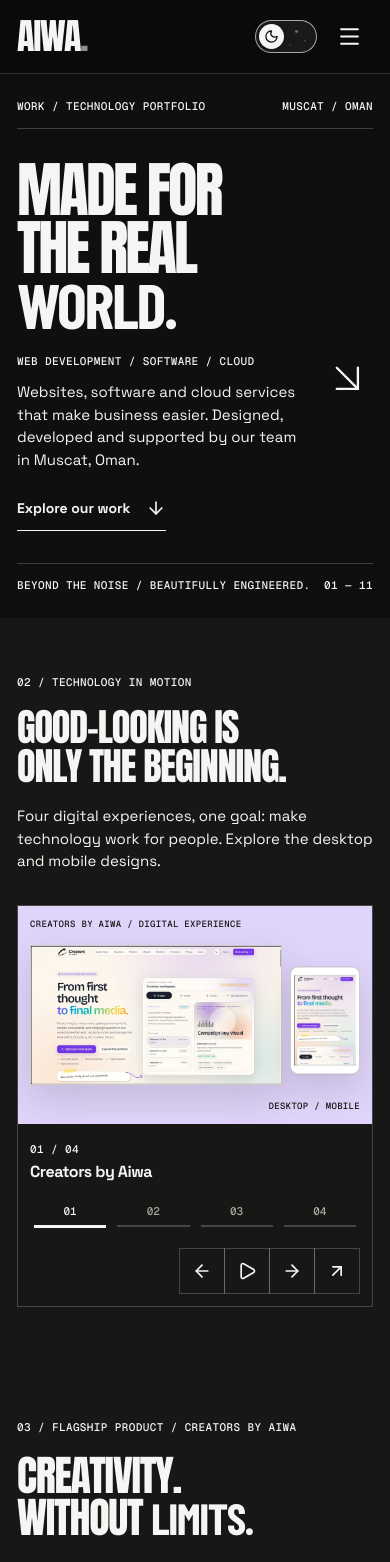
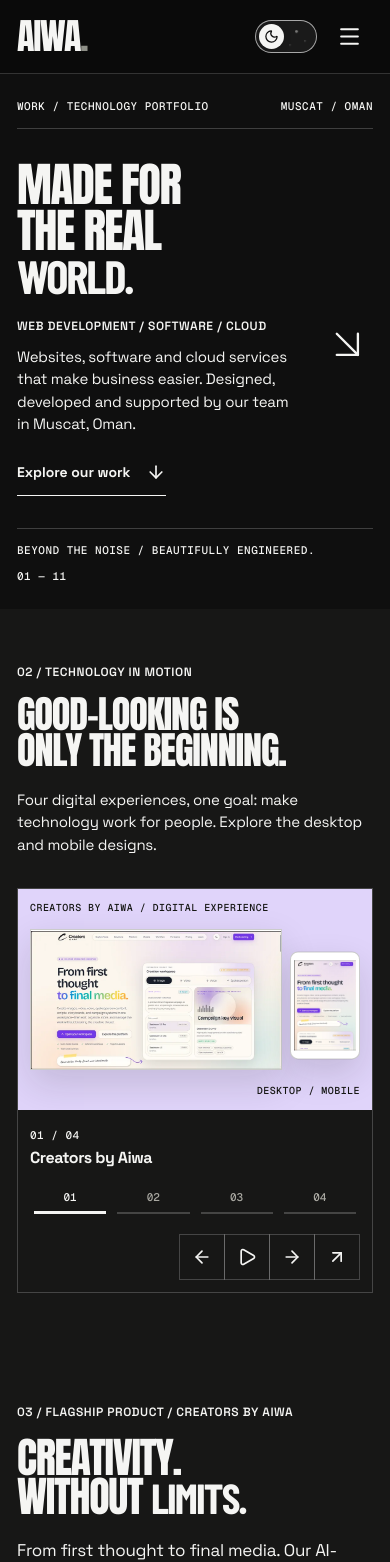
Before and after one commit to baba-dev/AMG-Web-V3, a Next.js app: page /work/technology in a window 390 px wide. Shown: the top 1562 px of the page. Built offline with nearby package versions, Linux system fonts and the light colour scheme; a web font is replaced by a local one.

Commit message:
refactor: align portfolio typography with shared editorial roles

```diff
--- a/src/app/work/technology/technology.css
+++ b/src/app/work/technology/technology.css
@@ -10,13 +10,13 @@
 .tech-page main a{color:inherit;text-decoration:none}
 .tech-page main :where(img){display:block;max-width:100%;height:auto}
 .tech-page main svg{flex-shrink:0}
-.tech-page main :where(p){font-size:var(--type-body-size);line-height:var(--leading-body)}
-.tech-page .tech-meta{font:500 var(--type-meta-size)/1.5 var(--type-mono);letter-spacing:.035em;text-transform:uppercase}
+.tech-page main :where(p){font-size:var(--type-body-size);line-height:var(--leading-body);letter-spacing:var(--tracking-body)}
+.tech-page .tech-meta{font:500 var(--type-meta-size)/1.5 var(--type-mono);letter-spacing:var(--tracking-label);text-transform:uppercase}
 .tech-gutter{padding-inline:var(--aiwa-gutter,clamp(17px,3vw,48px))}
 .tech-section{padding-block:clamp(60px,8vw,132px);scroll-margin-top:100px}
-.tech-page main :where(h2){font:400 var(--type-display-m)/1.01 var(--type-display);letter-spacing:var(--tracking-display);text-transform:uppercase;overflow-wrap:normal;text-wrap:balance}
-.tech-page main h2 em,.tech-poster em{font:italic 900 1.04em/.86 var(--type-emphasis);letter-spacing:-.035em}
-.tech-page main :where(h3){font:700 var(--type-project-title)/1.12 var(--type-body);letter-spacing:-.045em}
+.tech-page main :where(h2){font:400 var(--type-portfolio-chapter)/var(--leading-display) var(--type-display);letter-spacing:var(--tracking-display);text-transform:uppercase;overflow-wrap:normal;text-wrap:balance}
+.tech-page main h2 em,.tech-poster em{font:italic 900 1em/.94 var(--type-emphasis);letter-spacing:-.045em}
+.tech-page main :where(h3){font:600 var(--type-project-title)/1.2 var(--type-body);letter-spacing:var(--tracking-body)}
 .tech-page .tech-link{display:inline-flex;align-items:center;justify-content:space-between;gap:clamp(16px,3vw,44px);min-height:46px;width:fit-content;border:0;border-bottom:1px solid currentColor;background:none;font:700 var(--type-ui-size)/1.3 var(--type-body);padding:8px 0}
 .tech-link svg,.tech-card__label svg,.tech-index__rows svg{transition:transform .28s ease}
 .tech-link:hover svg,.tech-card a:hover .tech-card__label svg,.tech-featured__card a:hover .tech-card__label svg,.tech-index__rows a:hover svg{transform:translate(3px,-3px)}
@@ -24,7 +24,7 @@
 .tech-hero__top,.tech-hero__bottom{display:flex;justify-content:space-between;gap:20px;border-bottom:1px solid var(--tech-rule);padding-bottom:13px}
 .tech-hero__bottom{border-bottom:0;border-top:1px solid var(--tech-rule);padding:13px 0 0}
 .tech-hero__body{min-height:clamp(480px,59vw,850px);display:grid;grid-template-columns:minmax(0,1.45fr) minmax(0,.55fr);align-items:end;gap:clamp(24px,4vw,75px);padding-block:clamp(36px,5vw,82px)}
-.tech-poster{font:400 clamp(60px,13.2vw,210px)/.93 var(--type-display);letter-spacing:-.045em;min-width:0}
+.tech-poster{font:400 var(--type-portfolio-hero)/.99 var(--type-display);letter-spacing:var(--tracking-display);min-width:0}
 .tech-poster>span,.tech-poster>em{display:block;width:fit-content;animation:tech-headline .75s cubic-bezier(.18,.72,.2,1) both}
 .tech-poster>span:nth-child(2){animation-delay:.12s}.tech-poster>em{animation-delay:.24s}
 .tech-dot{color:var(--tech-accent)}
@@ -42,7 +42,7 @@
 .tech-reel__frame{animation:tech-reel-in .5s ease both}
 @keyframes tech-reel-in{from{opacity:.55;transform:translateY(5px)}to{opacity:1;transform:none}}
 .tech-pair{background:var(--project-accent);color:#151613;padding:clamp(12px,2.8vw,44px);min-width:0;overflow:hidden}
-.tech-pair__tag{font:500 clamp(9px,.85vw,13px)/1.4 var(--type-mono);letter-spacing:.035em;display:block}
+.tech-pair__tag{font:500 var(--type-portfolio-tag)/1.4 var(--type-mono);letter-spacing:var(--tracking-label);display:block}
 .tech-pair__end{text-align:right}
 .tech-pair__screens{position:relative;display:grid;grid-template-columns:minmax(0,1fr) minmax(0,.2fr);align-items:center;gap:clamp(6px,1vw,18px);padding-block:clamp(14px,3vw,45px);min-height:clamp(120px,37vw,570px)}
 .tech-pair__desktop,.tech-pair__mobile{box-shadow:0 12px 28px #15161325;border:1px solid #15161355;background:#fff;min-width:0;transition:transform .45s cubic-bezier(.2,.7,.2,1)}
@@ -53,14 +53,14 @@
 .tech-page main a:hover .tech-pair__desktop{transform:translateY(-3px)}
 .tech-page main a:hover .tech-pair__mobile{transform:translateY(7%)}
 .tech-reel__bar{display:flex;align-items:center;justify-content:space-between;padding:clamp(12px,2vw,24px);gap:14px}
-.tech-reel__bar strong{display:block;font-size:clamp(16px,2vw,26px);letter-spacing:-.03em}
+.tech-reel__bar strong{display:block;font-size:var(--type-portfolio-media-title);letter-spacing:var(--tracking-display)}
 .tech-controls{display:flex;align-items:center;flex-shrink:0}
 .tech-controls button,.tech-icon-link{display:grid;place-items:center;width:46px;height:46px;border:1px solid var(--tech-rule);background:transparent;color:inherit;flex-shrink:0}
 .tech-controls>*+*{margin-left:-1px}
 .tech-controls :is(button,.tech-icon-link):hover,.tech-controls button[aria-pressed=true]{background:var(--tech-accent);color:var(--tech-accent-ink);border-color:var(--tech-accent);position:relative}
 .tech-flagship{background:var(--tech-raised);color:var(--tech-ink)}
 .tech-flagship__intro{display:grid;grid-template-columns:minmax(0,1.4fr) minmax(0,.6fr);gap:clamp(24px,5vw,90px);align-items:end;margin-bottom:clamp(35px,5vw,72px)}
-.tech-flagship__intro h2{margin-top:18px;font-size:clamp(48px,10vw,155px)}
+.tech-flagship__intro h2{margin-top:18px;font-size:var(--type-portfolio-feature)}
 .tech-flagship__intro h2 em{color:inherit}
 .tech-flagship__intro p:not(.tech-meta){font-size:var(--type-body-large);margin-bottom:24px;max-width:37ch}
 .tech-flagship__visual{display:block}
@@ -71,7 +71,7 @@
 .tech-capability:last-child{border-bottom:1px solid var(--tech-rule)}
 .tech-capability summary{display:grid;grid-template-columns:clamp(30px,5vw,70px) minmax(0,1fr) auto;align-items:center;gap:14px;padding-block:clamp(18px,2.8vw,40px);list-style:none}
 .tech-capability summary::-webkit-details-marker{display:none}
-.tech-capability summary h3{font:400 clamp(28px,5.2vw,78px)/1.03 var(--type-display);letter-spacing:-.025em;text-transform:uppercase}
+.tech-capability summary h3{font:400 var(--type-portfolio-capability)/var(--leading-display) var(--type-display);letter-spacing:var(--tracking-display);text-transform:uppercase}
 .tech-capability summary svg{transition:transform .28s ease}
 .tech-capability[open] summary svg{transform:rotate(45deg)}
 .tech-capability__body{display:grid;grid-template-columns:minmax(0,.85fr) minmax(0,1.15fr);gap:clamp(20px,6vw,90px);padding:0 0 clamp(25px,4vw,60px) clamp(44px,6vw,84px);align-items:center}
@@ -101,7 +101,7 @@
 .tech-index__rows li:last-child{border-bottom:1px solid var(--tech-rule)}
 .tech-index__rows a{display:grid;grid-template-columns:32px minmax(0,1fr) auto;align-items:center;gap:clamp(9px,1.5vw,20px);padding:clamp(14px,1.75vw,28px) 4px;min-height:66px}
 .tech-index__rows a:hover,.tech-index__rows a:focus-visible{background:var(--tech-raised)}
-.tech-index__rows strong{font:600 clamp(21px,2.8vw,44px)/1.1 var(--type-body);letter-spacing:-.045em;display:block}
+.tech-index__rows strong{font:600 var(--type-project-list)/1.15 var(--type-body);letter-spacing:var(--tracking-body);display:block}
 .tech-index__rows small{display:block;color:var(--tech-muted);margin-top:6px;font:400 var(--type-meta-size)/1.4 var(--type-mono)}
 .tech-index__preview{position:sticky;top:112px;min-width:0}
 .tech-index__preview h3{margin-top:18px}
@@ -118,23 +118,23 @@
 .tech-ecosystem{background:var(--tech-raised);color:var(--tech-ink)}
 .tech-ecosystem__grid{display:grid;grid-template-columns:repeat(4,minmax(0,1fr));border-top:1px solid var(--tech-rule);border-left:1px solid var(--tech-rule)}
 .tech-ecosystem__item{min-height:clamp(160px,16vw,240px);border-right:1px solid var(--tech-rule);border-bottom:1px solid var(--tech-rule);padding:clamp(14px,2vw,28px);display:flex;flex-direction:column;justify-content:space-between;gap:14px;transition:background .25s,color .25s}
-.tech-ecosystem__item h3{font:600 clamp(25px,3vw,46px)/1.1 var(--type-body);letter-spacing:-.055em}
+.tech-ecosystem__item h3{font:600 var(--type-project-title)/1.1 var(--type-body);letter-spacing:var(--tracking-body)}
 .tech-ecosystem__item:hover{background:var(--tech-ink);color:var(--tech-paper)}
 .tech-expertise{background:var(--tech-raised);color:var(--tech-ink)}
 .tech-expertise__grid{display:grid;grid-template-columns:repeat(3,minmax(0,1fr));border-top:1px solid var(--tech-rule);border-left:1px solid var(--tech-rule)}
 .tech-expertise__grid>div{padding:clamp(14px,3vw,42px);border-right:1px solid var(--tech-rule);border-bottom:1px solid var(--tech-rule);display:flex;flex-direction:column;gap:16px}
-.tech-expertise__mark{font:400 clamp(34px,8vw,118px)/1 var(--type-display);letter-spacing:-.03em}
+.tech-expertise__mark{font:400 var(--type-portfolio-feature)/1 var(--type-display);letter-spacing:var(--tracking-display)}
 .tech-expertise__note{margin-top:20px!important;color:var(--tech-muted)}
 .tech-process ol{list-style:none;padding:0}
 .tech-process li{border-top:1px solid var(--tech-rule);padding-block:clamp(16px,2.5vw,35px);display:grid;grid-template-columns:clamp(24px,5vw,70px) minmax(0,.7fr) minmax(0,1fr) auto;gap:16px;align-items:center}
 .tech-process li:last-child{border-bottom:1px solid var(--tech-rule)}
-.tech-process li h3{font:400 clamp(30px,5vw,72px)/1 var(--type-display);letter-spacing:-.03em;text-transform:uppercase}
+.tech-process li h3{font:400 var(--type-process-title)/1 var(--type-display);letter-spacing:var(--tracking-display);text-transform:uppercase}
 .tech-outro{background:var(--tech-paper);color:var(--tech-ink)}
-.tech-outro h2{font-size:clamp(52px,11vw,168px);margin:24px 0 30px}
+.tech-outro h2{font-size:var(--type-portfolio-heading);margin:24px 0 30px}
 .tech-outro>p:not(.tech-meta){font-size:var(--type-body-large);max-width:56ch;margin-bottom:28px}
 .tech-detail__hero{padding-block:clamp(24px,4vw,60px) clamp(40px,5vw,80px);background:var(--tech-paper);color:var(--tech-ink)}
 .tech-detail__header{display:grid;grid-template-columns:minmax(0,1.45fr) minmax(0,.55fr);gap:clamp(20px,4vw,65px);align-items:end;margin:40px 0}
-.tech-detail__header h1{font:400 clamp(52px,9.4vw,138px)/1 var(--type-display);letter-spacing:-.035em;text-transform:uppercase;overflow-wrap:break-word;margin-top:14px}
+.tech-detail__header h1{font:400 var(--type-portfolio-detail)/var(--leading-display) var(--type-display);letter-spacing:var(--tracking-display);text-transform:uppercase;overflow-wrap:break-word;margin-top:14px}
 .tech-detail__header>div:last-child p:last-child{font-size:var(--type-body-large);margin-top:10px}
 .tech-detail__context{display:grid;grid-template-columns:minmax(0,1fr) minmax(0,.75fr);gap:clamp(28px,6vw,100px);border-top:1px solid var(--tech-rule)}
 .tech-detail__context h2{margin-top:16px}
@@ -147,20 +147,20 @@
 .tech-dialog{position:fixed;inset:0;margin:auto;max-height:92dvh;max-width:min(1200px,94vw);width:100%;padding:clamp(12px,2vw,30px);overflow:auto;border:1px solid var(--tech-rule);background:var(--tech-paper);color:var(--tech-ink)}
 .tech-dialog::backdrop{background:var(--aiwa-overlay)}
 .tech-dialog__top{display:flex;justify-content:space-between;align-items:center;gap:16px;margin-bottom:18px}
-.tech-dialog__top h2{font:600 clamp(24px,4vw,40px)/1.1 var(--type-body);letter-spacing:-.04em}
+.tech-dialog__top h2{font:600 var(--type-process-title)/1.1 var(--type-body);letter-spacing:var(--tracking-body)}
 .tech-dialog>.tech-filter{margin-bottom:16px}
 .tech-detail__next>a:first-of-type{display:grid;grid-template-columns:minmax(0,.8fr) minmax(0,1.2fr);gap:clamp(18px,4vw,60px);align-items:center;margin:22px 0 36px}
 .tech-detail__next>a:first-of-type>div:first-child{display:flex;align-items:start;justify-content:space-between;gap:12px}
-.tech-detail__next h2{font-size:clamp(32px,5vw,78px)}
+.tech-detail__next h2{font-size:var(--type-portfolio-chapter)}
 @media(max-width:1050px){
  .tech-hero__body{grid-template-columns:minmax(0,1.4fr) minmax(0,.6fr);min-height:clamp(410px,62vw,650px)}
  .tech-ecosystem__grid{grid-template-columns:repeat(2,minmax(0,1fr))}
 }
 @media(max-width:767px){
- .tech-page main :where(h2){font-size:clamp(35px,9.8vw,72px);text-wrap:initial}
+ .tech-page main :where(h2){font-size:var(--type-portfolio-chapter);text-wrap:initial}
  .tech-section{padding-block:clamp(56px,11vw,85px)}
  .tech-hero__body{display:flex;flex-direction:column;align-items:stretch;gap:25px;min-height:0;padding-block:36px}
- .tech-poster{font-size:clamp(55px,16vw,116px);line-height:.94}
+ .tech-poster{font-size:var(--type-portfolio-hero);line-height:.99}
  .tech-hero__aside{display:grid;grid-template-columns:minmax(0,1fr) auto;align-items:end;gap:15px}
  .tech-hero__aside>div{grid-row:1;grid-column:1}
  .tech-hero__mark{grid-row:1;grid-column:2;align-self:start}
@@ -169,12 +169,12 @@
  .tech-hero__top,.tech-hero__bottom{gap:10px;flex-wrap:wrap}
  .tech-chapter,.tech-flagship__intro,.tech-capability__body,.tech-engineering__grid,.tech-detail__header,.tech-detail__context{grid-template-columns:minmax(0,1fr);gap:20px}
  .tech-chapter__copy{justify-self:start;max-width:46ch}
- .tech-flagship__intro h2,.tech-outro h2{font-size:clamp(45px,12vw,92px)}
+ .tech-flagship__intro h2,.tech-outro h2{font-size:var(--type-portfolio-feature)}
  .tech-flagship__footer{align-items:start;flex-direction:column;gap:4px}
  .tech-reel__bar{align-items:start;flex-direction:column}
  .tech-pair__screens{min-height:0}
  .tech-capability summary{grid-template-columns:25px minmax(0,1fr) auto;gap:10px}
- .tech-capability summary h3{font-size:clamp(24px,6.8vw,48px)}
+ .tech-capability summary h3{font-size:var(--type-portfolio-capability)}
  .tech-capability summary svg{width:22px}
  .tech-capability__body{padding-left:0}
  .tech-featured__grid,.tech-grid,.tech-index{grid-template-columns:minmax(0,1fr)}
@@ -186,12 +186,12 @@
  .tech-process li{grid-template-columns:25px minmax(0,1fr) auto;gap:10px}
  .tech-process li p{grid-column:2;grid-row:2}
  .tech-process li svg{grid-column:3;grid-row:1}
- .tech-detail__header h1{font-size:clamp(42px,11vw,82px)}
+ .tech-detail__header h1{font-size:var(--type-portfolio-detail)}
  .tech-detail__next>a:first-of-type{grid-template-columns:minmax(0,1fr)}
- .tech-detail__next h2{font-size:clamp(32px,9vw,66px)}
+ .tech-detail__next h2{font-size:var(--type-portfolio-chapter)}
 }
 @media(max-width:360px){
- .tech-poster{font-size:15.2vw}
+ .tech-poster{font-size:var(--type-portfolio-hero)}
  .tech-hero__aside{grid-template-columns:minmax(0,1fr)}
  .tech-hero__mark{display:none}
  .tech-ecosystem__grid,.tech-expertise__grid{grid-template-columns:minmax(0,1fr)}
@@ -218,16 +218,15 @@
 .tech-dialog[open]{overscroll-behavior:contain}
 
 /* Portfolio polish: optical fit, compact chapter rhythm and real media at every viewport. */
-.tech-page main{--tech-headline:clamp(44px,10.8vw,176px)}
 .tech-hero__body{min-height:clamp(420px,46vw,710px);grid-template-columns:minmax(0,1.48fr) minmax(0,.52fr);gap:clamp(20px,3.5vw,58px);padding-block:clamp(36px,4.5vw,70px)}
-.tech-poster{font-size:var(--tech-headline);line-height:.96}
+.tech-poster{font-size:var(--type-portfolio-hero);line-height:.99}
 .tech-poster>span,.tech-poster>em{max-width:100%;width:auto}
 @keyframes tech-headline{from{opacity:0;transform:translateY(20px);clip-path:inset(0 0 100% 0)}to{opacity:1;transform:none;clip-path:none}}
 .tech-hero__mark svg{width:clamp(76px,11vw,160px)}
 .tech-hero__aside{gap:20px}
 .tech-chapter{grid-template-columns:minmax(0,1.3fr) minmax(0,.7fr);align-items:end}
-.tech-page main .tech-chapter h2{font-size:clamp(38px,6.15vw,100px);text-wrap:balance}
-.tech-page main .tech-flagship__intro h2{font-size:clamp(44px,7.7vw,118px)}
+.tech-page main .tech-chapter h2{font-size:var(--type-portfolio-chapter);text-wrap:balance}
+.tech-page main .tech-flagship__intro h2{font-size:var(--type-portfolio-feature)}
 .tech-flagship__intro{grid-template-columns:minmax(0,1.45fr) minmax(0,.55fr)}
 .tech-pair__screens{grid-template-columns:minmax(0,1fr) minmax(0,.28fr);gap:clamp(8px,1.7vw,26px);min-height:0}
 .tech-pair__desktop,.tech-pair__mobile{border-color:#15161338;box-shadow:0 14px 35px #15161324}
@@ -254,21 +253,20 @@
 .tech-dialog .tech-full-image{margin-top:12px}
 .tech-ecosystem__item{min-height:clamp(155px,14vw,215px)}
 .tech-process li{padding-block:clamp(16px,2vw,28px)}
-.tech-page main .tech-detail__header h1{font-size:clamp(44px,7.5vw,116px);overflow-wrap:normal;word-break:normal}
-.tech-page main .tech-outro h2{font-size:clamp(46px,9vw,145px)}
+.tech-page main .tech-detail__header h1{font-size:var(--type-portfolio-detail);overflow-wrap:normal;word-break:normal}
+.tech-page main .tech-outro h2{font-size:var(--type-portfolio-heading)}
 @media(max-width:1050px) and (min-width:768px){
  .tech-hero__body{min-height:clamp(400px,48vw,550px)}
- .tech-poster{font-size:10.4vw}
+ .tech-poster{font-size:var(--type-portfolio-hero)}
  .tech-reel__bar{flex-wrap:wrap}
 }
 @media(max-width:767px){
- .tech-page main{--tech-headline:clamp(49px,15.5vw,110px)}
  .tech-hero__body{display:flex;min-height:0;padding-block:32px;gap:22px}
  .tech-hero__mark svg{width:clamp(44px,13vw,80px)}
  .tech-chapter,.tech-flagship__intro{grid-template-columns:minmax(0,1fr)}
- .tech-page main .tech-chapter h2{font-size:clamp(36px,9.8vw,68px)}
- .tech-page main .tech-flagship__intro h2{font-size:clamp(41px,10.8vw,76px)}
- .tech-page main .tech-outro h2{font-size:clamp(44px,12vw,84px)}
+ .tech-page main .tech-chapter h2{font-size:var(--type-portfolio-chapter)}
+ .tech-page main .tech-flagship__intro h2{font-size:var(--type-portfolio-feature)}
+ .tech-page main .tech-outro h2{font-size:var(--type-portfolio-heading)}
  .tech-reel__bar{display:grid;grid-template-columns:minmax(0,1fr) auto;gap:10px}
  .tech-reel__bar>div:first-child{grid-column:1/-1}
  .tech-reel__progress{margin-left:0;gap:3px}
@@ -277,9 +275,9 @@
  .tech-index__rows a{grid-template-columns:22px 65px minmax(0,1fr) auto;gap:9px}
  .tech-index__thumb{display:block;overflow:hidden;aspect-ratio:1.65;background:var(--tech-raised);border:1px solid var(--tech-rule)}
  .tech-index__thumb img{width:100%;height:100%;object-fit:cover;object-position:center}
- .tech-index__rows strong{font-size:clamp(17px,4.6vw,28px);letter-spacing:-.03em}
- .tech-index__rows small{font-size:10px}
- .tech-page main .tech-detail__header h1{font-size:clamp(38px,10vw,75px)}
+ .tech-index__rows strong{font-size:var(--type-portfolio-index-compact);letter-spacing:var(--tracking-display)}
+ .tech-index__rows small{font-size:var(--type-meta-size)}
+ .tech-page main .tech-detail__header h1{font-size:var(--type-portfolio-detail)}
  .tech-detail__header{margin:30px 0 24px}
  .tech-detail__media-head{gap:6px}
 }
@@ -292,9 +290,8 @@
  .tech-index__rows svg{width:19px}
 }
 @media(max-width:360px){
- .tech-page main{--tech-headline:15.2vw}
  .tech-index__rows a{grid-template-columns:18px 46px minmax(0,1fr) auto;gap:7px}
- .tech-page main .tech-detail__header h1{font-size:10vw;overflow-wrap:anywhere}
+ .tech-page main .tech-detail__header h1{font-size:var(--type-portfolio-detail);overflow-wrap:anywhere}
 }
 
 .tech-viewer__caption{display:flex;flex-wrap:wrap;gap:8px 18px;align-items:center;justify-content:space-between;padding-top:13px;color:var(--tech-muted)}
@@ -304,6 +301,9 @@
 .tech-page main .tech-pair__tag{overflow-wrap:anywhere}
 @media(max-width:767px){.tech-viewer__caption{gap:0 14px}.tech-viewer__caption p{margin-bottom:3px}}
 
+/* Chapter labels are interface text; numbered archival/media labels stay mono. */
+.tech-page .tech-chapter .tech-meta,.tech-page .tech-hero__aside .tech-meta,.tech-page .tech-flagship__intro .tech-meta{font:600 var(--type-eyebrow-size)/1.2 var(--type-body);letter-spacing:var(--tracking-label)}
+
 /* Development division cross-link retained from main. */
 .tech-page main .tech-connected-link{display:grid;grid-template-columns:minmax(0,1fr) auto;align-items:center;gap:20px;border-bottom:1px solid var(--tech-rule);padding-block:clamp(22px,3vw,40px)}
 .tech-page main .tech-connected-link p{max-width:62ch;color:var(--tech-muted);margin-top:10px}
```
Also changed, not shown: src/styles/typography.css (+17 -0 lines).
